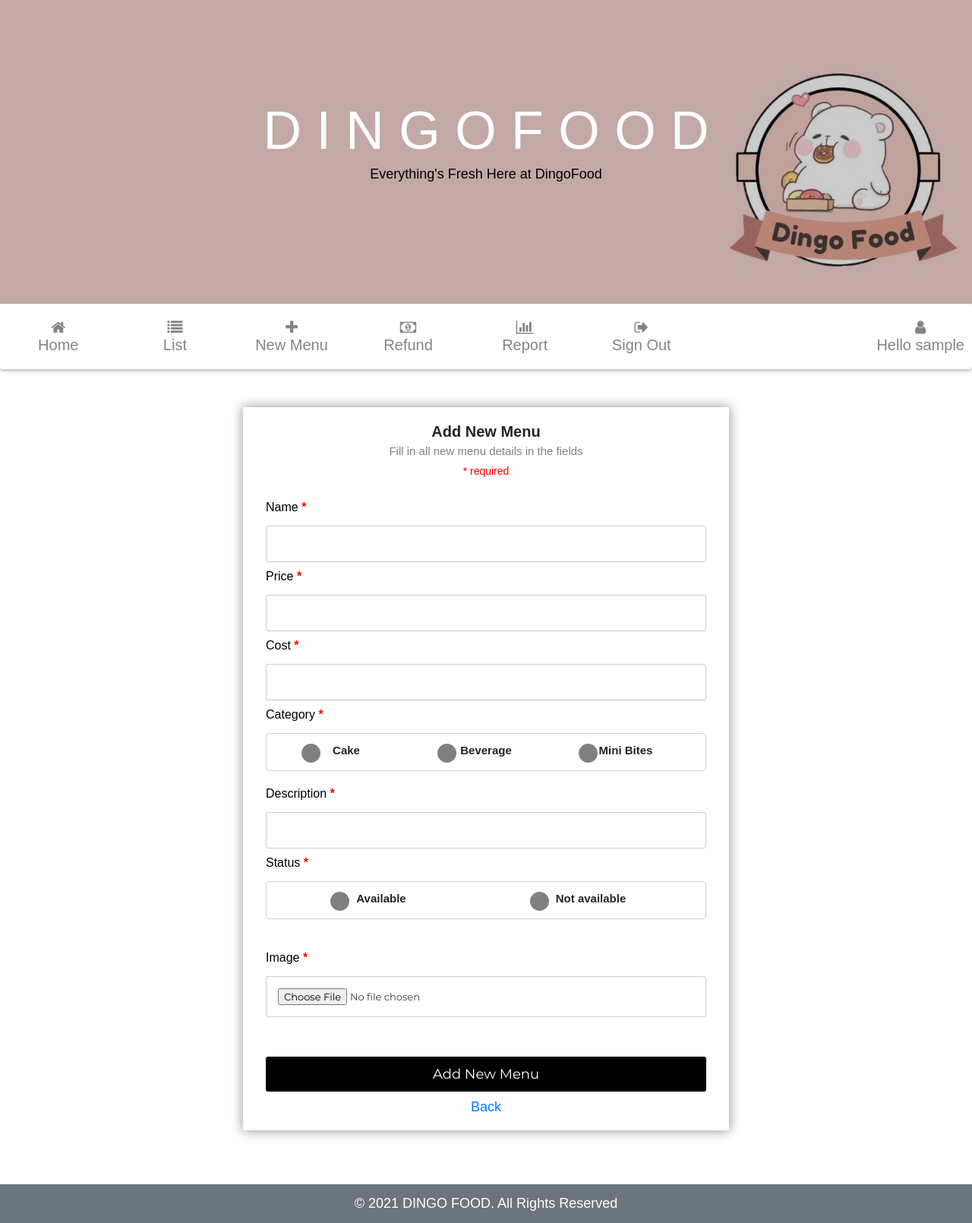
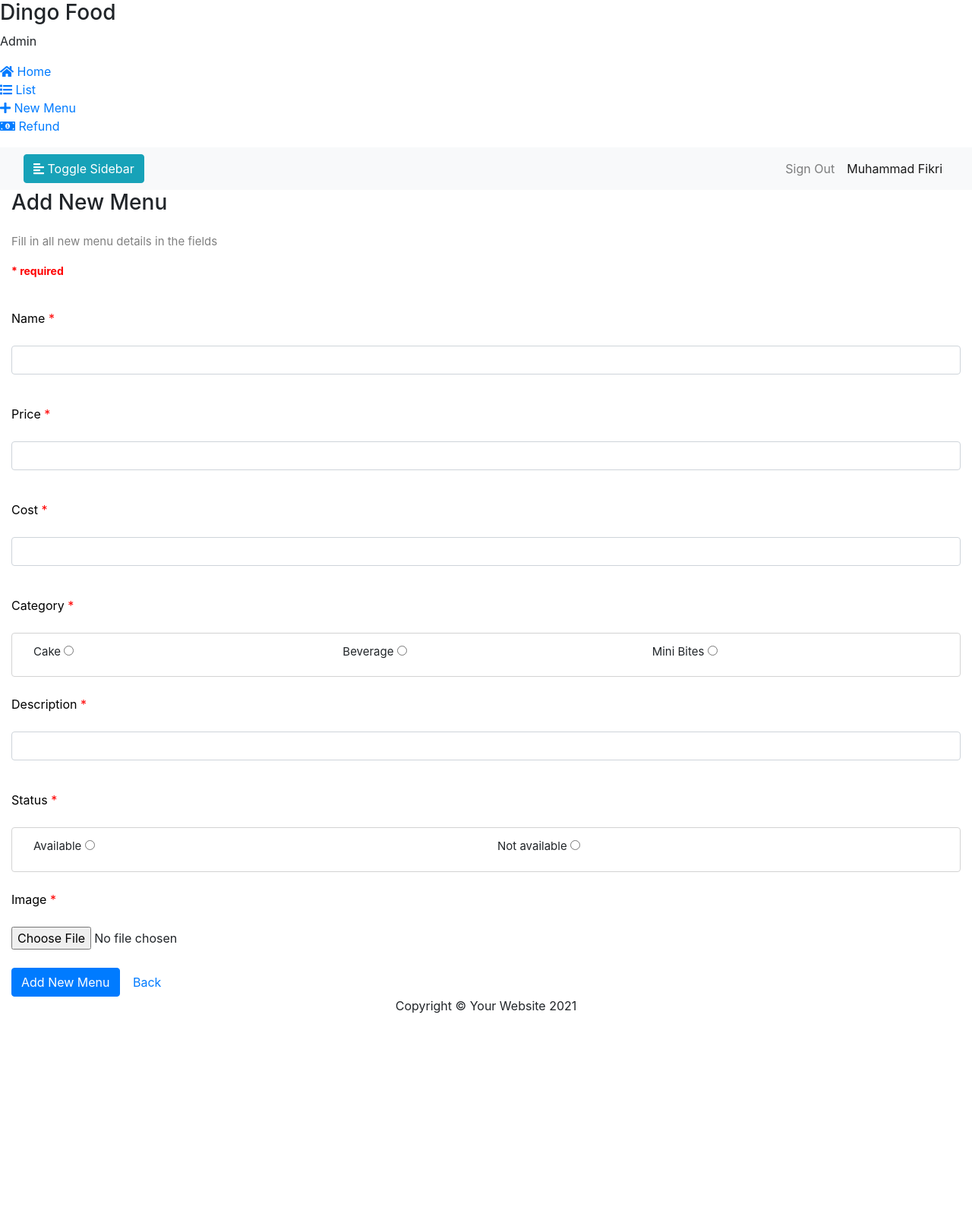
Before and after one commit to Zephyr-Night/Project, a PHP site: page /addMenu.php in a window 1280 px wide; the page is wider, and only the part inside the window is pictured. Shown: that part at 76% size. After the commit the page ends 1334 px from the top of that part, so only its background shows below. Run offline with PHP 8.4, Linux system fonts and the light colour scheme; the visitor is signed in with stand-in values (Sample User, id 1); data comes from the database, SQL or seed files in the repository; some libraries are stand-ins or nearby versions.

Commit message:
new ui addmenu admin

```diff
--- a/ApplicationLayer/ManageMenuInterface/addMenu.php
+++ b/ApplicationLayer/ManageMenuInterface/addMenu.php
@@ -27,348 +27,114 @@
 
 ?>
 
+
+
 <!DOCTYPE html>
-<html lang="en" style="background:none;">
+<html>
+<head>
+    <meta charset="utf-8">
+    <meta name="viewport" content="width=device-width, initial-scale=1.0">
+    <meta http-equiv="X-UA-Compatible" content="IE=edge">
 
-<head>
+    <title>Collapsible sidebar using Bootstrap 4</title>
 
-  <title>Add Menu</title>
-  <script language="javascript" type="text/javascript">
-    window.history.forward();
-  </script>
+    <!-- Bootstrap CSS CDN -->
+    <link rel="stylesheet" href="https://stackpath.bootstrapcdn.com/bootstrap/4.1.0/css/bootstrap.min.css" integrity="sha384-9gVQ4dYFwwWSjIDZnLEWnxCjeSWFphJiwGPXr1jddIhOegiu1FwO5qRGvFXOdJZ4" crossorigin="anonymous">
+    <!-- Our Custom CSS -->
+    <link rel="stylesheet" href="/Project/css/style1.css">
 
-  <meta charset="UTF-8">
-
-    <link rel="stylesheet" href="https://cdnjs.cloudflare.com/ajax/libs/meyer-reset/2.0/reset.min.css">
-
-  <link href="http://cdnjs.cloudflare.com/ajax/libs/font-awesome/4.3.0/css/font-awesome.css"
-                rel="stylesheet"  type='text/css'></link>
-
-  <link rel="stylesheet" href="https://maxcdn.bootstrapcdn.com/bootstrap/3.3.7/css/bootstrap.min.css">
-  <script src="https://ajax.googleapis.com/ajax/libs/jquery/3.3.1/jquery.min.js"></script>
-  <script src="https://maxcdn.bootstrapcdn.com/bootstrap/3.3.7/js/bootstrap.min.js"></script>
-      <link rel="stylesheet" href="css/homePage.css">
-        <link href="http://cdnjs.cloudflare.com/ajax/libs/font-awesome/4.3.0/css/font-awesome.css"
-                rel="stylesheet"  type='text/css'>
-        </link>
-            <link href="vendor/bootstrap/css/bootstrap.min.css" rel="stylesheet">
-        <link rel="stylesheet" href="/Project/css/home.css">
-
-<!-- STYLE -->
-
-<style>
-  /*custom font*/
-@import url(https://fonts.googleapis.com/css?family=Montserrat);
-
-/*basic reset*/
-* {margin: 0; padding: 0;}
-
-html {
-    height: 100%;
-}
-
-body {
-    font-family: montserrat, arial, verdana;
-}
-/*form styles*/
-#msform {
-    width: 50%;
-    margin: 50px auto;
-    text-align: center;
-    position: relative;
-}
-#msform fieldset {
-    background: white;
-    border: 0 none;
-    border-radius: 3px;
-    box-shadow: 0 0 15px 1px rgba(0, 0, 0, 0.4);
-    padding: 20px 30px;
-    box-sizing: border-box;
-    width: 100%;
-
-    /*stacking fieldsets above each other*/
-    position: relative;
-}
-/*Hide all except first fieldset*/
-#msform fieldset:not(:first-of-type) {
-    display: none;
-}
-/*inputs*/
-#msform input, #msform textarea {
-    padding: 15px;
-    border: 1px solid #ccc;
-    border-radius: 3px;
-    margin-bottom: 10px;
-    width: 100%;
-    box-sizing: border-box;
-    font-family: montserrat;
-    color: #2C3E50;
-    font-size: 13px;
-}
-/*buttons*/
-#msform .action-button {
-  border: none;
-  outline: 0;
-  padding: 12px;
-  color: white;
-  background-color: #000;
-  text-align: center;
-  cursor: pointer;
-  width: 100%;
-  font-size: 18px;
-}
-
-#msform .action-button:hover {
-  opacity: 0.7;
-}
-
-/*headings*/
-.fs-title {
-    font-size: 15px;
-    text-transform: uppercase;
-    color: #2C3E50;
-    margin-bottom: 10px;
-}
-.fs-subtitle {
-    font-weight: normal;
-    font-size: 13px;
-    color: #666;
-    margin-bottom: 20px;
-}
-/*progressbar*/
-#progressbar {
-    margin-bottom: 30px;
-    overflow: hidden;
-    /*CSS counters to number the steps*/
-    counter-reset: step;
-}
-#progressbar li {
-    list-style-type: none;
-    color: black;
-    text-transform: uppercase;
-    font-size: 9px;
-    width: 33.33%;
-    float: left;
-    position: relative;
-}
-#progressbar li:before {
-    content: counter(step);
-    counter-increment: step;
-    width: 20px;
-    line-height: 20px;
-    display: block;
-    font-size: 10px;
-    color: #333;
-    background: #333;
-    border-radius: 3px;
-    margin: 0 auto 5px auto;
-}
-/*progressbar connectors*/
-#progressbar li:after {
-    content: '';
-    width: 100%;
-    height: 2px;
-    background: #ccc;
-    position: absolute;
-    left: -50%;
-    top: 9px;
-    z-index: -1; /*put it behind the numbers*/
-}
-#progressbar li:first-child:after {
-    /*connector not needed before the first step*/
-    content: none;
-}
-/*marking active/completed steps green*/
-/*The number of the step and the connector before it = green*/
-#progressbar li.active:before,  #progressbar li.active:after{
-    background: #4CAF50;
-    color: black;
-}
-
-<!-- RADIO BUTTON-->
-
-/* The container */
-.container {
-    display: block;
-    position: relative;
-    padding-left: 35px;
-    margin-bottom: 12px;
-    cursor: pointer;
-    font-size: 22px;
-    -webkit-user-select: none;
-    -moz-user-select: none;
-    -ms-user-select: none;
-    user-select: none;
-}
-
-/* Hide the browser's default radio button */
-.container input {
-    position: absolute;
-    opacity: 0;
-    cursor: pointer;
-}
-
-/* Create a custom radio button */
-.checkmark {
-    position: absolute;
-    left: 26%;
-    height: 25px;
-    width: 25px;
-    background-color: grey;
-    border-radius: 50%;
-}
-
-/* On mouse-over, add a grey background color */
-.container:hover input ~ .checkmark {
-    background-color: #ccc;
-}
-
-/* When the radio button is checked, add a blue background */
-.container input:checked ~ .checkmark {
-    background-color: #2196F3;
-}
-
-/* Create the indicator (the dot/circle - hidden when not checked) */
-.checkmark:after {
-    content: "";
-    position: absolute;
-    display: none;
-}
-
-/* Show the indicator (dot/circle) when checked */
-.container input:checked ~ .checkmark:after {
-    display: block;
-}
-
-/* Style the indicator (dot/circle) */
-.container .checkmark:after {
-    top: 9px;
-    left: 9px;
-    width: 8px;
-    height: 8px;
-    border-radius: 50%;
-    background: white;
-}
-
-body, html {
-  height: 100%;
-  margin: 0;
-  font-family: Arial, Helvetica, sans-serif;
-  background: white;
-}
-
-.hero-image {
-  background-image: linear-gradient(rgba(0, 0, 0, 0.2), rgba(0, 0, 0, 0.2)), url("/Project/img/dingoLogo3.jfif");
-  height: 50%;
-  background-position: center;
-  background-repeat: no-repeat;
-  background-size: cover;
-  position: relative;
-}
-
-.hero-text {
-  text-align: center;
-  position: absolute;
-  top: 50%;
-  left: 50%;
-  transform: translate(-50%, -50%);
-  color: white;
-}
-
-.hero-text button {
-  border: none;
-  outline: 0;
-  display: inline-block;
-  padding: 10px 25px;
-  color: black;
-  background-color: #ddd;
-  text-align: center;
-  cursor: pointer;
-}
-
-.hero-text button:hover {
-  background-color: #555;
-  color: white;
-}
-
-ul {
-    list-style-type: none;
-
-}
-
-.card button {
-  border: none;
-  outline: 0;
-  padding: 12px;
-  color: white;
-  background-color: #000;
-  text-align: center;
-  cursor: pointer;
-  width: 100%;
-  font-size: 18px;
-}
-
-.card button:hover {
-  opacity: 0.7;
-}
-
-  </style>
+    <!-- Font Awesome JS -->
+    <script defer src="https://use.fontawesome.com/releases/v5.0.13/js/solid.js" integrity="sha384-tzzSw1/Vo+0N5UhStP3bvwWPq+uvzCMfrN1fEFe+xBmv1C/AtVX5K0uZtmcHitFZ" crossorigin="anonymous"></script>
+    <script defer src="https://use.fontawesome.com/releases/v5.0.13/js/fontawesome.js" integrity="sha384-6OIrr52G08NpOFSZdxxz1xdNSndlD4vdcf/q2myIUVO0VsqaGHJsB0RaBE01VTOY" crossorigin="anonymous"></script>
 </head>
 
 <body>
+    <div class="wrapper">
+        <!-- Sidebar  -->
+        <nav id="sidebar">
+            <div class="sidebar-header">
+                <h3>Dingo Food</h3>
+            </div>
 
-<!-- HEADER DINGO -->
+            <ul class="list-unstyled components">
+               <p>Admin</p>
+                <li>
+                    <a href="/Project/ApplicationLayer/ManageAdminInterface/adminHomeM.php"><i class="fa fa-home"></i><span>&nbsp;Home</span></a>
+                </li>
+                <li>
+                    <a href="/Project/ApplicationLayer/ManageMenuInterface/listMenuM.php"><i class="fa fa-list"></i>&nbsp;List</a>
+                </li>
+                <li class="active">
+                    <a href="/Project/ApplicationLayer/ManageMenuInterface/addMenuM.php"><i class="fa fa-plus"></i>&nbsp;New Menu</a>
+                </li>
+                <li>
+                    <a href="/Project/ApplicationLayer/ManageRefundInterface/refundAdminM.php"><i class="fas fa-money-bill-alt"></i>&nbsp;Refund</a>
+                </li>
 
-<div class="hero-image">
-  <div class="hero-text">
-    <h1 style="font-size:70px">D I N G O F O O D</h1>
-    <p style="color: black">Everything's Fresh Here at DingoFood</p><br>
+        </nav>
+
+        <!-- Page Content  -->
+        <div id="content">
+
+            <nav class="navbar navbar-expand-lg navbar-light bg-light">
+                <div class="container-fluid">
+
+                    <button type="button" id="sidebarCollapse" class="btn btn-info">
+                        <i class="fas fa-align-left"></i>
+                        <span>Toggle Sidebar</span>
+                    </button>
+                    <button class="btn btn-dark d-inline-block d-lg-none ml-auto" type="button" data-toggle="collapse" data-target="#navbarSupportedContent" aria-controls="navbarSupportedContent" aria-expanded="false" aria-label="Toggle navigation">
+                        <i class="fas fa-align-justify"></i>
+                    </button>
+
+                    <div class="collapse navbar-collapse" id="navbarSupportedContent">
+                        <ul class="nav navbar-nav ml-auto">
+                            <li class="nav-item ">
+                                <a class="nav-link" href="#">Sign Out</a>
+                            </li>
+                            <li class="nav-item active">
+                                <a class="nav-link" href="#">Muhammad Fikri</a>
+                            </li>
+                        </ul>
                     </div>
                 </div>
+            </nav>
 
-<!-- NAVBAR -->
+             <div class="container-fluid">
 
-<div id="menu-nav">
-  <div style="list-style-type: none;" id="navigation-bar">
-    <ul>
-      <li><a href="/Project/ApplicationLayer/ManageAdminInterface/adminHome.php"><i class="fa fa-home"></i><span>Home</span></a></li>
-      <li><a href="/Project/ApplicationLayer/ManageMenuInterface/listMenu.php"><i class="fa fa-list"></i><span>List</span></a></li>
-      <li><a href="/Project/ApplicationLayer/ManageMenuInterface/addMenu.php"><i class="fa fa-plus"></i><span>New Menu</span></a></li>
-      <li><a href="/Project/ApplicationLayer/ManageRefundInterface/refundAdmin.php"><i class="fa fa-money"></i><span>Refund</span></a></li>
-      <li><a href="/Project/ApplicationLayer/ManageReportInterface/indexAdmin.php"><i class="fa fa-bar-chart"></i><span>Report</span></a></li>
-    <li><a href="/Project/ApplicationLayer/ManageAdminInterface/adminLogout.php" onclick="return confirm('Are you sure you want to sign out?')"><i class="fa fa-sign-out"></i><span>Sign Out</span></a></li>
-    <a href="/Project/ApplicationLayer/ManageAdminInterface/adminProfile.php" id="topnav-right"><i class="fa fa-user"></i><span>Hello <?php echo $admin_username; ?> </span></a>
-    </ul>
-
+                    <!-- Page Heading -->
+                    <div class="d-sm-flex align-items-center justify-content-between mb-4">
+                        <h1 class="h3 mb-0 text-gray-800">Add New Menu</h1>
                     </div>
 
-</div>
 
-<!-- ADD NEW MENU FORM -->
 
                       <form id="msform" action="" method="POST" onsubmit="return confirm('Make sure menu information are correct');">
 
                     <fieldset>
+                    <p style = "font-size: 15px; color:grey; ">Fill in all new menu details in the fields</p>
+                    <p style = "font-size: 14px; color:red; "><b>* required</b></p><br>
 
-<h2 style="text-align:center"><b>Add New Menu</b></h2>
-<p style = "font-size: 15px; color:grey; text-align: center;">Fill in all new menu details in the fields</p>
-<p style = "font-size: 14px; color:red; text-align: center;"><b>* required</b></p><br>
+                    <div class="form-group">
+                    <p style="font-size: 16px; color: black; text-align: left;"> Name <label style="font-size: 16px; color: red;"> * </label></p>
+                    <input type="text" id="menu_name" name="menu_name" class="form-control" required><br/>
+                    </div>
 
-<p style="font-size: 16px; color: black; text-align: left;"> Name <label style="font-size: 16px; color: red;"> * </label></p>
-<input type="text" id="menu_name" name="menu_name" required><br/>
+                    <div class="form-group">
+                    <p style="font-size: 16px; color: black; text-align: left"> Price <label style="font-size: 16px; color: red;"> * </label></p>
+                    <input type="float" id="menu_price" name="menu_price" class="form-control" required><br/>
+                    </div>
 
-<p style="font-size: 16px; color: black; text-align: left"> Price <label style="font-size: 16px; color: red;"> * </label></p>
-<input type="float" id="menu_price" name="menu_price" required><br/>
-
+                    <div class="form-group">
                     <p style="font-size: 16px; color: black; text-align: left"> Cost <label style="font-size: 16px; color: red;"> * </label></p>
-<input type="float" id="cost" name="cost" required><br/>
+                    <input type="float" id="cost" name="cost" class="form-control" required><br/>
+                    </div>
 
                     <p style="font-size: 16px; color: black; text-align: left"> Category <label style="font-size: 16px; color: red;"> * </label></p>
                     <div style="display:flex; border: 1px solid lightgrey; padding: 13px; border-radius: 4px; font-size: 15px;">
                     <label class="container">Cake
                         <input type="radio" id="menu_category" name="menu_category" value="Cake" required>
                         <span style="left: 12%" class="checkmark"></span>
-
                     </label>
                     <label class="container">Beverage
                         <input type="radio" id="menu_category" name="menu_category" value="Beverage">
@@ -380,9 +146,10 @@
                     </label>
                     </div><br/>
 
+                    <div class="form-group">
                     <p style="font-size: 16px; color: black; text-align: left"> Description <label style="font-size: 16px; color: red;"> * </label></p>
-<input type="text" id="menu_description" name="menu_description" required><br/>
-
+                    <input type="text" id="menu_description" name="menu_description" class="form-control" required><br/>
+                    </div>
                     <p style="font-size: 16px; color: black; text-align: left"> Status <label style="font-size: 16px; color: red;"> * </label></p>
                         <div style="display:flex; border: 1px solid lightgrey; padding: 13px; border-radius: 4px; font-size: 15px;">
                         <label class="container">Available
@@ -393,7 +160,7 @@
                             <input type="radio" id="menu_status" name="menu_status" value="Not available">
                             <span style="left:59%" class="checkmark"></span>
                         </label>
-    </div><br/> <br>
+                        </div><br/>
 
                     <p style="font-size: 16px; color: black; text-align: left;"> Image <label style="font-size: 16px; color: red;"> * </label></p>
                     <input type="file" id="menu_image" name="menu_image" required><br/>
@@ -402,21 +169,43 @@
 
                     <!-- ACTION BUTTON (SUBMIT NEW MENU) -->
 
-<input class="action-button" type="submit" name="add" value="Add New Menu">
-<a href="listMenu.php">Back</a>
+                    <input class="btn btn-primary" type="submit" name="add" value="Add New Menu">
+                    <a class="btn btn-link" href="listMenu.php">Back</a>
 
                     </fieldset>
                     </form>
 
-<br>
+                    </div>
 
-<!-- Footer -->
-    <footer class="p-4 mb-0 bg-secondary">
-     <div class="container">
-       <p class="m-0 text-center text-white">&copy; 2021 DINGO FOOD. All Rights Reserved</p>
+
+                 <footer class="sticky-footer bg-white">
+                <div class="container my-auto">
+                    <div class="copyright text-center my-auto">
+                        <span>Copyright &copy; Your Website 2021</span>
+                    </div>
                 </div>
             </footer>
 
+        </div>
+
+    </div>
+
+
+
+    <!-- jQuery CDN - Slim version (=without AJAX) -->
+    <script src="https://code.jquery.com/jquery-3.3.1.slim.min.js" integrity="sha384-q8i/X+965DzO0rT7abK41JStQIAqVgRVzpbzo5smXKp4YfRvH+8abtTE1Pi6jizo" crossorigin="anonymous"></script>
+    <!-- Popper.JS -->
+    <script src="https://cdnjs.cloudflare.com/ajax/libs/popper.js/1.14.0/umd/popper.min.js" integrity="sha384-cs/chFZiN24E4KMATLdqdvsezGxaGsi4hLGOzlXwp5UZB1LY//20VyM2taTB4QvJ" crossorigin="anonymous"></script>
+    <!-- Bootstrap JS -->
+    <script src="https://stackpath.bootstrapcdn.com/bootstrap/4.1.0/js/bootstrap.min.js" integrity="sha384-uefMccjFJAIv6A+rW+L4AHf99KvxDjWSu1z9VI8SKNVmz4sk7buKt/6v9KI65qnm" crossorigin="anonymous"></script>
+
+    <script type="text/javascript">
+        $(document).ready(function () {
+            $('#sidebarCollapse').on('click', function () {
+                $('#sidebar').toggleClass('active');
+            });
+        });
+    </script>
 </body>
 
 </html>
```
Lines whose indentation alone changed are shown as unchanged.
